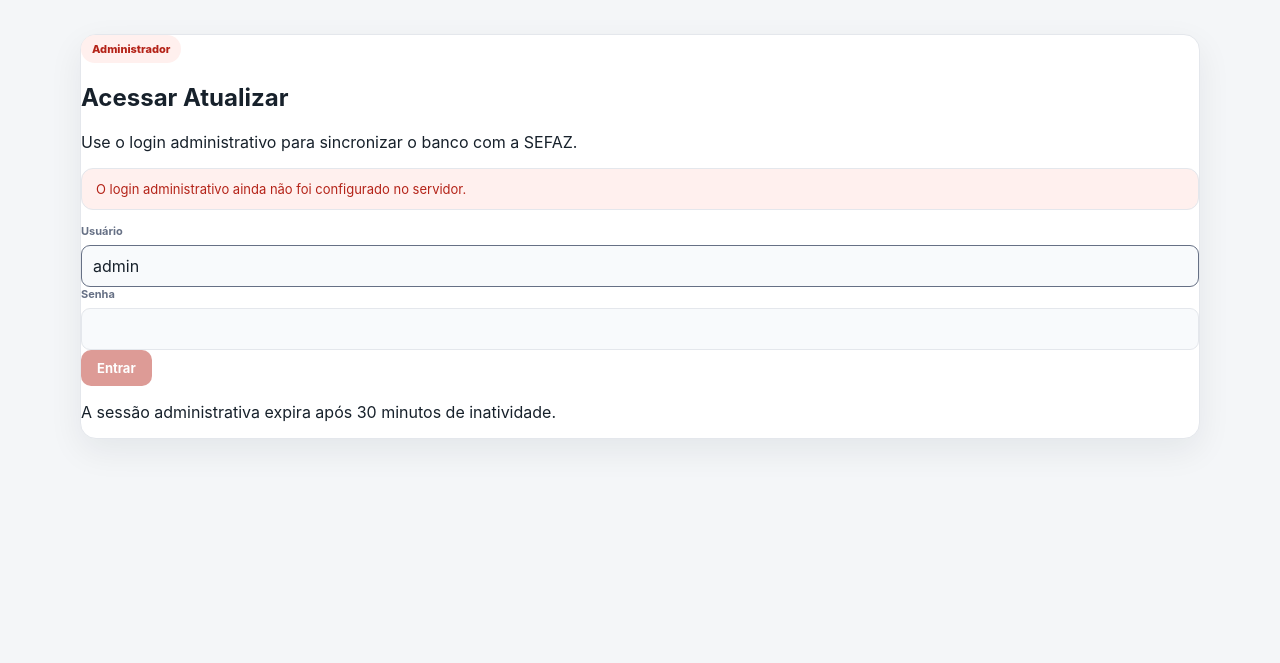
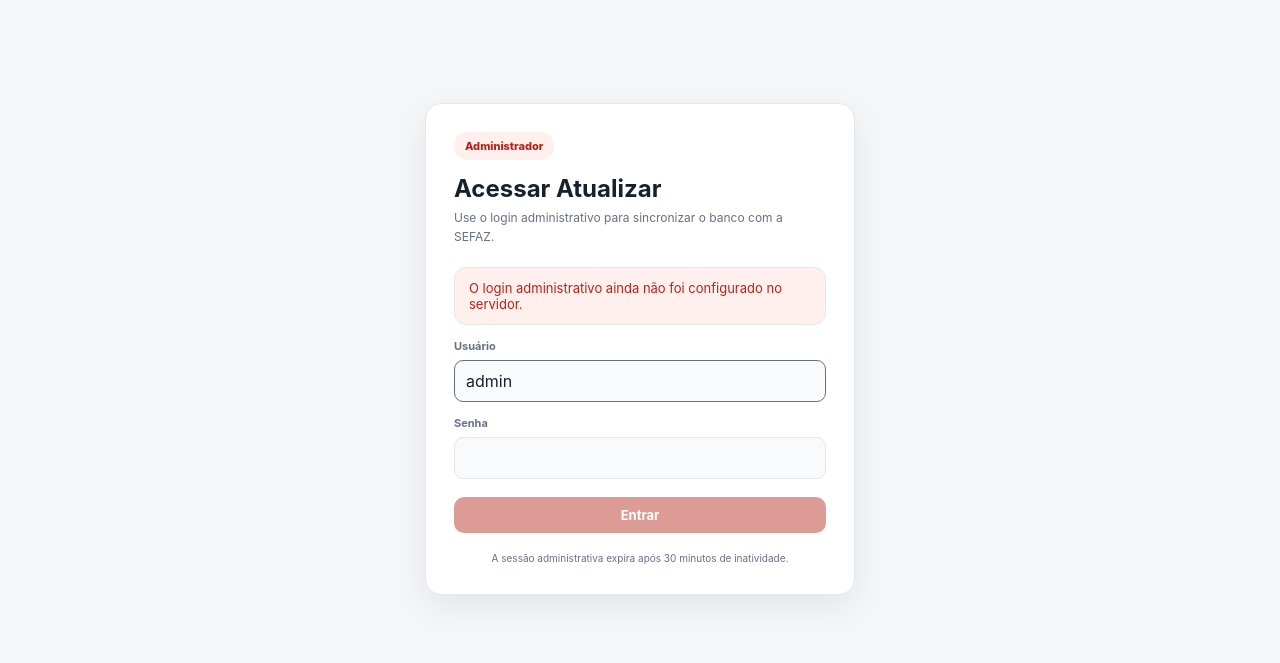
Before and after one commit to MagroNego/ConsultaManifestacao_DFE, a FastAPI app: page /admin/login in a window 1280 px wide. Shown: the part 68-731 px from the top of the page. Run offline with FastAPI, Linux system fonts and the light colour scheme.

Commit message:
v2: estilizar login administrativo

```diff
--- a/nfe_consulta/web/static/app.css
+++ b/nfe_consulta/web/static/app.css
@@ -839,3 +839,68 @@
     width: 100%;
   }
 }
+
+
+.logout-form {
+  margin: 0;
+}
+
+.logout-button {
+  border: 1px solid var(--border);
+  border-radius: 9px;
+  background: var(--panel-soft);
+  color: var(--muted);
+  padding: 8px 11px;
+  font-size: 11px;
+  font-weight: 750;
+  cursor: pointer;
+}
+
+.logout-button:hover {
+  color: var(--text);
+}
+
+.login-shell {
+  min-height: calc(100vh - 170px);
+  display: grid;
+  place-items: center;
+}
+
+.login-card {
+  width: min(100%, 430px);
+  padding: 28px;
+}
+
+.login-heading {
+  margin-bottom: 20px;
+}
+
+.login-heading h1 {
+  margin: 14px 0 6px;
+  font-size: 24px;
+}
+
+.login-heading p {
+  margin: 0;
+  color: var(--muted);
+  font-size: 12px;
+  line-height: 1.55;
+}
+
+.login-form {
+  display: grid;
+  gap: 14px;
+}
+
+.login-submit {
+  width: 100%;
+  margin-top: 4px;
+}
+
+.login-note {
+  margin: 18px 0 0;
+  color: var(--muted);
+  font-size: 10px;
+  line-height: 1.5;
+  text-align: center;
+}
```
